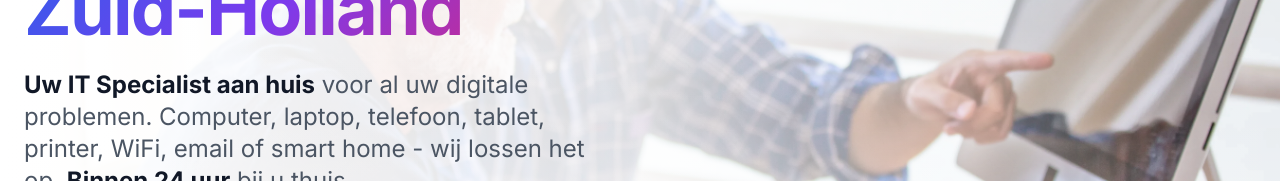
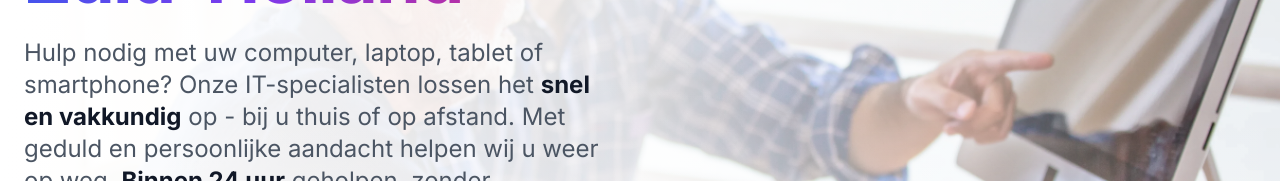
Before and after one commit to newgenn48-ctrl/Computerhulp, a Next.js app: page / in a window 1280 px wide. Shown: the part 289-470 px from the top of the page. Built offline with nearby package versions, Linux system fonts and the light colour scheme; no server answers.

Commit message:
Update hero text: focus on trust & personal attention for elderly customers

```diff
--- a/app/page.tsx
+++ b/app/page.tsx
@@ -314,7 +314,7 @@ export default function HomePage() {
             </h1>
 
             <p className="text-xl sm:text-2xl text-gray-600 mb-8 leading-relaxed max-w-xl">
-              <strong className="text-gray-900">Uw IT Specialist aan huis</strong> voor al uw digitale problemen. Computer, laptop, telefoon, tablet, printer, WiFi, email of smart home - wij lossen het op. <strong className="text-gray-900">Binnen 24 uur</strong> bij u thuis.
+              Hulp nodig met uw computer, laptop, tablet of smartphone? Onze IT-specialisten lossen het <strong className="text-gray-900">snel en vakkundig</strong> op - bij u thuis of op afstand. Met geduld en persoonlijke aandacht helpen wij u weer op weg. <strong className="text-gray-900">Binnen 24 uur</strong> geholpen, zonder voorrijkosten.
             </p>
 
             {/* USP Badges */}
```
